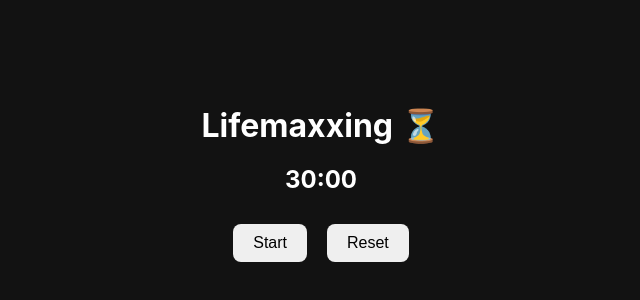
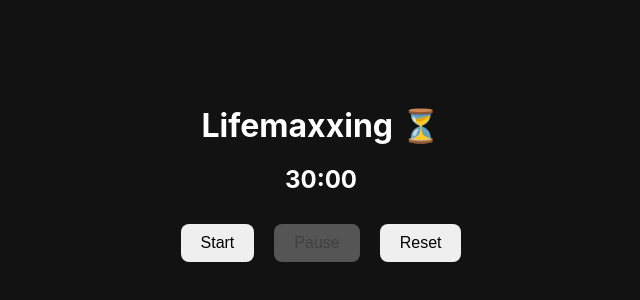
Before and after one commit to Stellaluciano/Lifemaxxingv2, a React (Create React App) app: page / in a window 1280 px wide. Shown: the part 222-522 px from the top of the page, without its empty margins (319-959 px from the left). Built offline with nearby package versions, Linux system fonts and the light colour scheme; no server answers.

Commit message:
Add dedicated pause control to timer

```diff
--- a/src/App.js
+++ b/src/App.js
@@ -23,12 +23,19 @@ function App() {
     } else if (timeLeft === 0) {
       clearInterval(interval);
       alert('⏰ Sacred Seat complete!');
+      setIsActive(false);
     }
     return () => clearInterval(interval);
   }, [isActive, timeLeft]);
 
-  const handleStartPause = () => {
-    setIsActive(!isActive);
+  const handleStart = () => {
+    if (timeLeft > 0) {
+      setIsActive(true);
+    }
+  };
+
+  const handlePause = () => {
+    setIsActive(false);
   };
 
   const handleReset = () => {
@@ -42,8 +49,11 @@ function App() {
         <h1>Lifemaxxing ⏳</h1>
         <h2>{formatTime(timeLeft)}</h2>
         <div>
-          <button onClick={handleStartPause}>
-            {isActive ? 'Pause' : 'Start'}
+          <button onClick={handleStart} disabled={isActive || timeLeft === 0}>
+            Start
+          </button>
+          <button onClick={handlePause} disabled={!isActive}>
+            Pause
           </button>
           <button onClick={handleReset}>Reset</button>
         </div>
```
